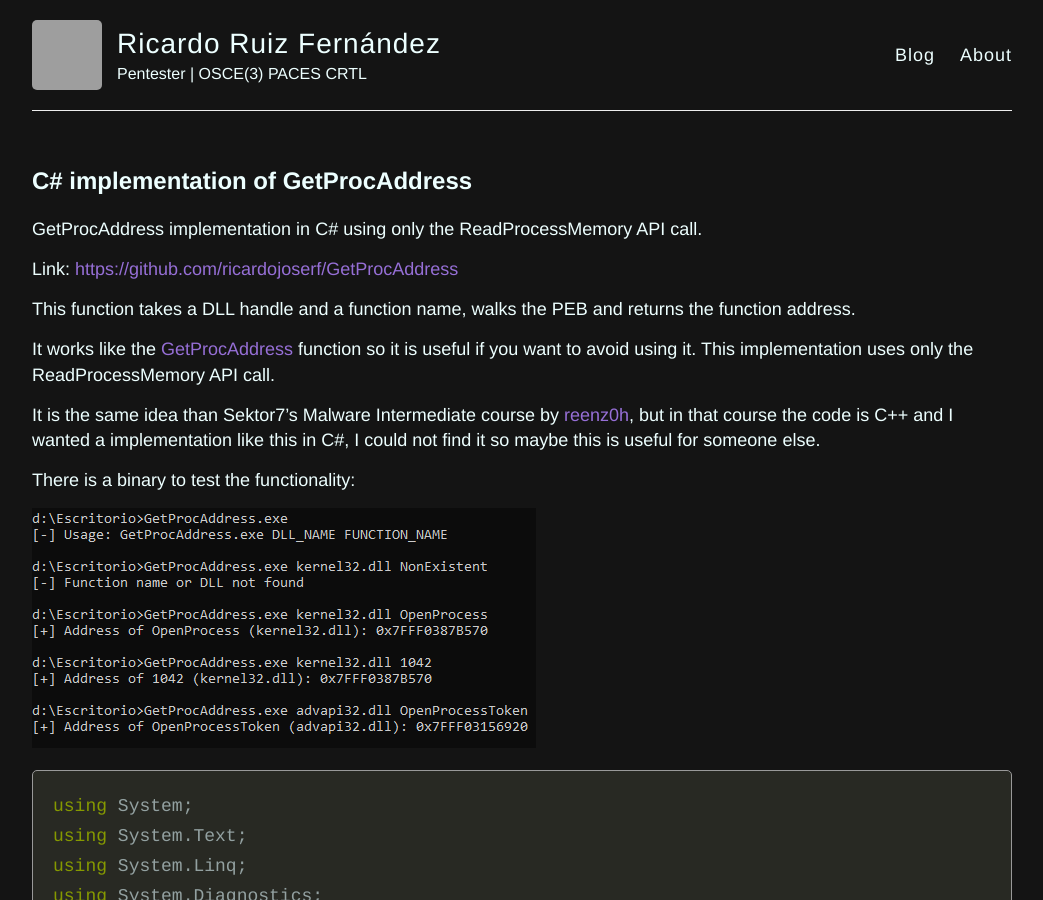
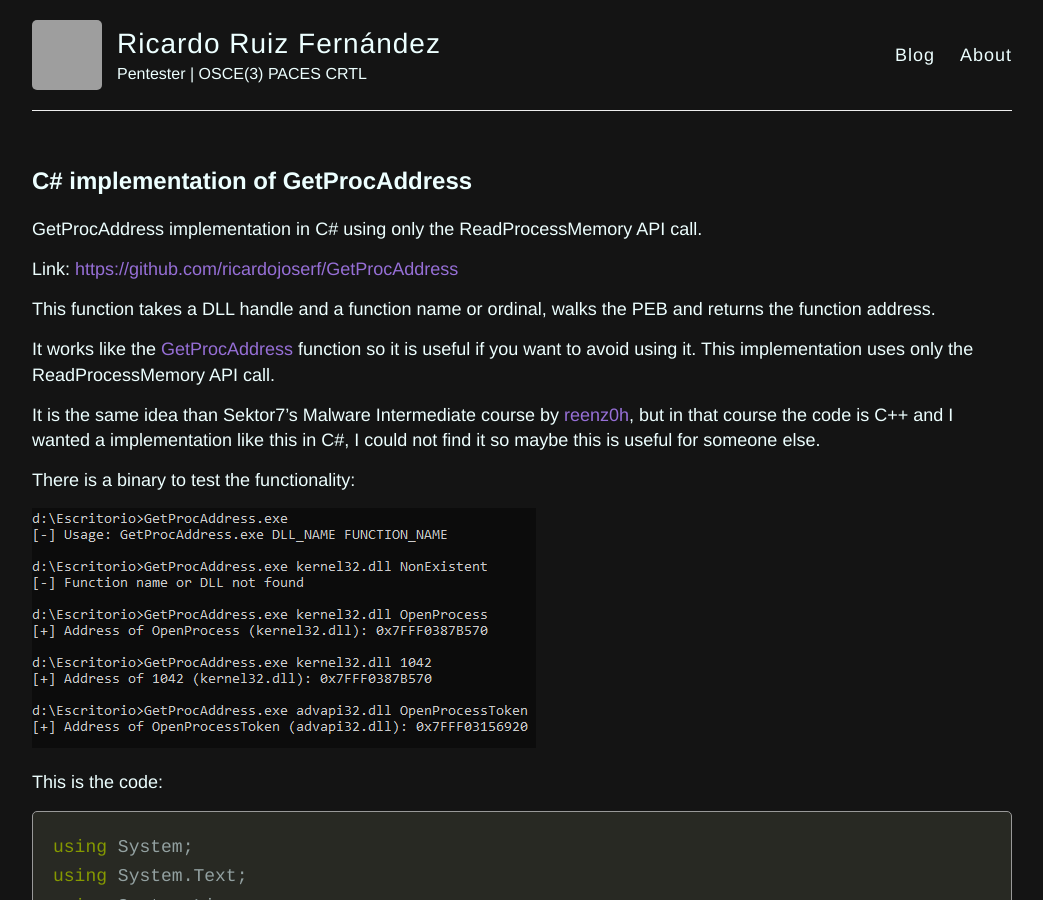
Before and after one commit to ricardojoserf/ricardojoserf.github.io, a Jekyll site: the page built from _posts/2023-7-7-getprocaddress.md, in a window 1280 px wide and 900 px high. Shown: the whole window, without its empty margins (118-1161 px from the left). Built offline with Jekyll 4.4.1, drawn with Linux system fonts in a browser that asks for light colours; grey boxes are pictures that could not be loaded.

Commit message:
Update 2023-7-7-getprocaddress.md

````diff
--- a/_posts/2023-7-7-getprocaddress.md
+++ b/_posts/2023-7-7-getprocaddress.md
@@ -11,7 +11,7 @@ GetProcAddress implementation in C# using only the ReadProcessMemory API call.
 
 Link: [https://github.com/ricardojoserf/GetProcAddress](https://github.com/ricardojoserf/GetProcAddress)
 
-This function takes a DLL handle and a function name, walks the PEB and returns the function address.
+This function takes a DLL handle and a function name or ordinal, walks the PEB and returns the function address.
 
 It works like the [GetProcAddress](https://learn.microsoft.com/en-us/windows/win32/api/libloaderapi/nf-libloaderapi-getprocaddress) function so it is useful if you want to avoid using it. This implementation uses only the ReadProcessMemory API call.
 
@@ -21,6 +21,8 @@ There is a binary to test the functionality:
 
 ![img](https://raw.githubusercontent.com/ricardojoserf/ricardojoserf.github.io/master/images/getProcAddress/Screenshot_1.png)
 
+
+This is the code:
 
 ```cs
 using System;
````
